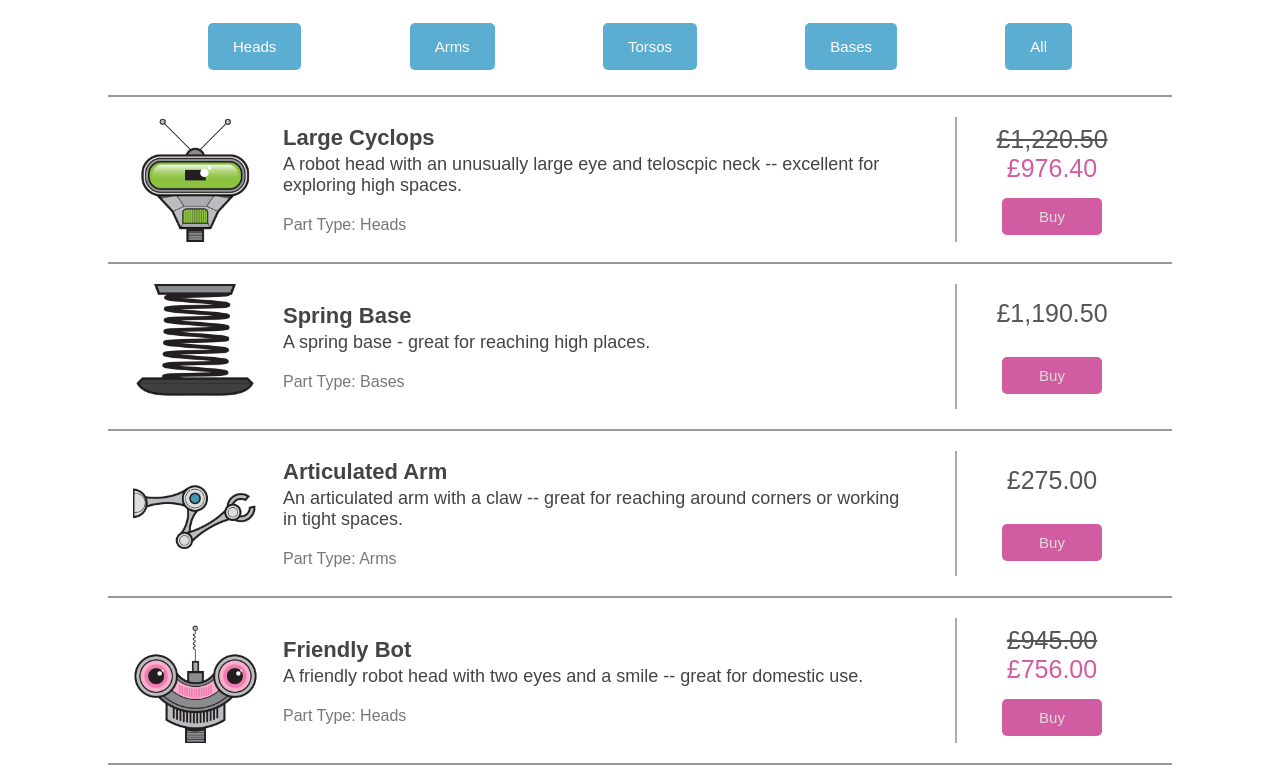
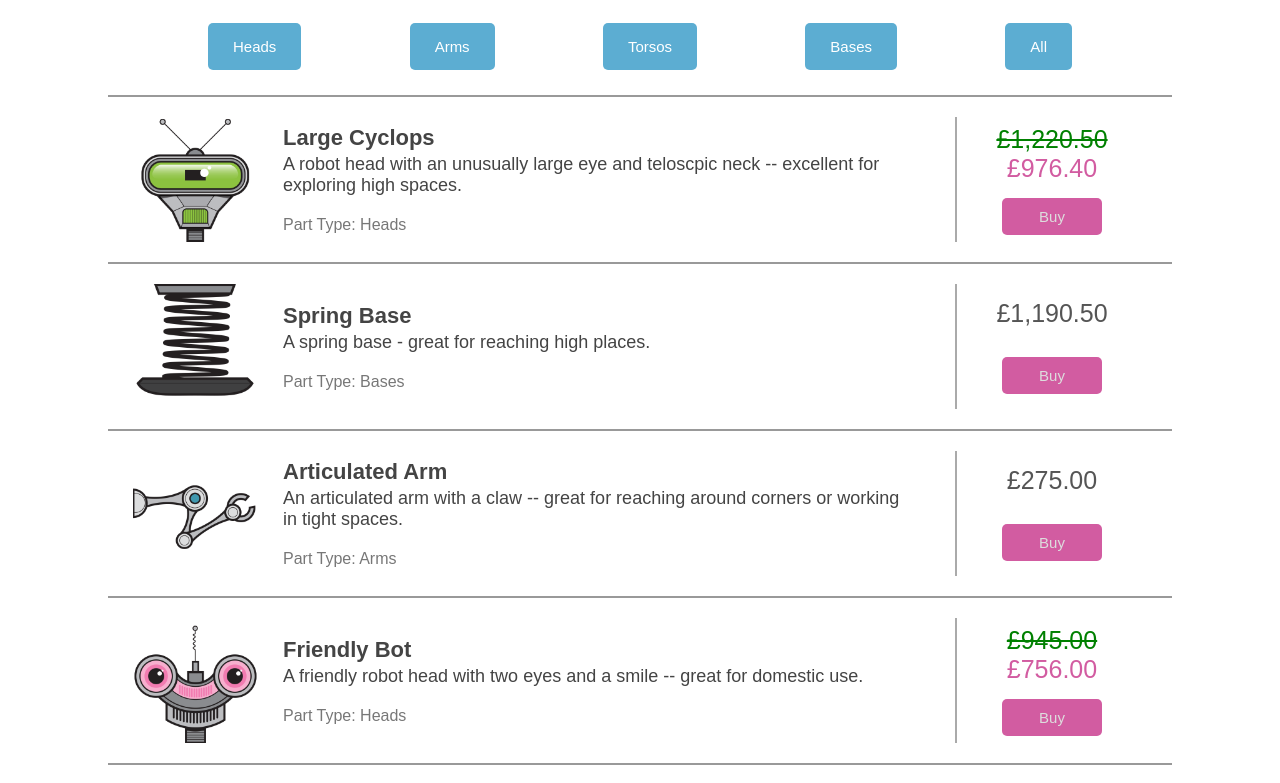
Before and after one commit to aivars-playground/angular_20250514, an Angular app in the folder angular-fundamentals/: page / in a window 1280 px wide. Shown: the part 1105-1888 px from the top of the page. Built offline with nearby package versions, Linux system fonts and the light colour scheme.

Commit message:
dynamic styles

```diff
--- a/angular-fundamentals/src/app/catalogue/catalogue.component.html
+++ b/angular-fundamentals/src/app/catalogue/catalogue.component.html
@@ -19,7 +19,14 @@
           </div>
         </div>
         <div class="price">
-          <div [class.strikethrough]="product.discount != 0">{{ product.price | currency:'GBP' }}</div>
+          <div
+            [style.color]="product.discount != 0 ? 'green':''"
+            class="bold"
+            [ngClass]="getCssClasses(product)"
+          >{{ product.price | currency:'GBP' }}</div>
+<!--          <div [ngClass]="{ strikethrough: product.discount != 0}">{{ product.price | currency:'GBP' }}</div>-->
+<!--          <div [class.strikethrough]="product.discount != 0">{{ product.price | currency:'GBP' }}</div>-->
+<!--          <div *ngIf="product.discount ===0">{{ product.price.toFixed(2) }}</div>-->
           <div *ngIf="product.discount != 0" class="discount">
             {{ (product.price * (1 - product.discount)) | currency:'GBP' }}
           </div>
--- a/angular-fundamentals/src/app/catalogue/catalogue.component.ts
+++ b/angular-fundamentals/src/app/catalogue/catalogue.component.ts
@@ -198,4 +198,10 @@ export class CatalogueComponent {
       ? this.products
       : this.products.filter((product: IProduct) => product.category === this.productCategoryFilter)
   }
+
+  getCssClasses(product: IProduct) {
+    return product.discount != 0
+      ? ['strikethrough', 'bold']
+      : []
+  }
 }
```
Also changed, not shown: 1 other file (tests, documents, lock files or other folders).
